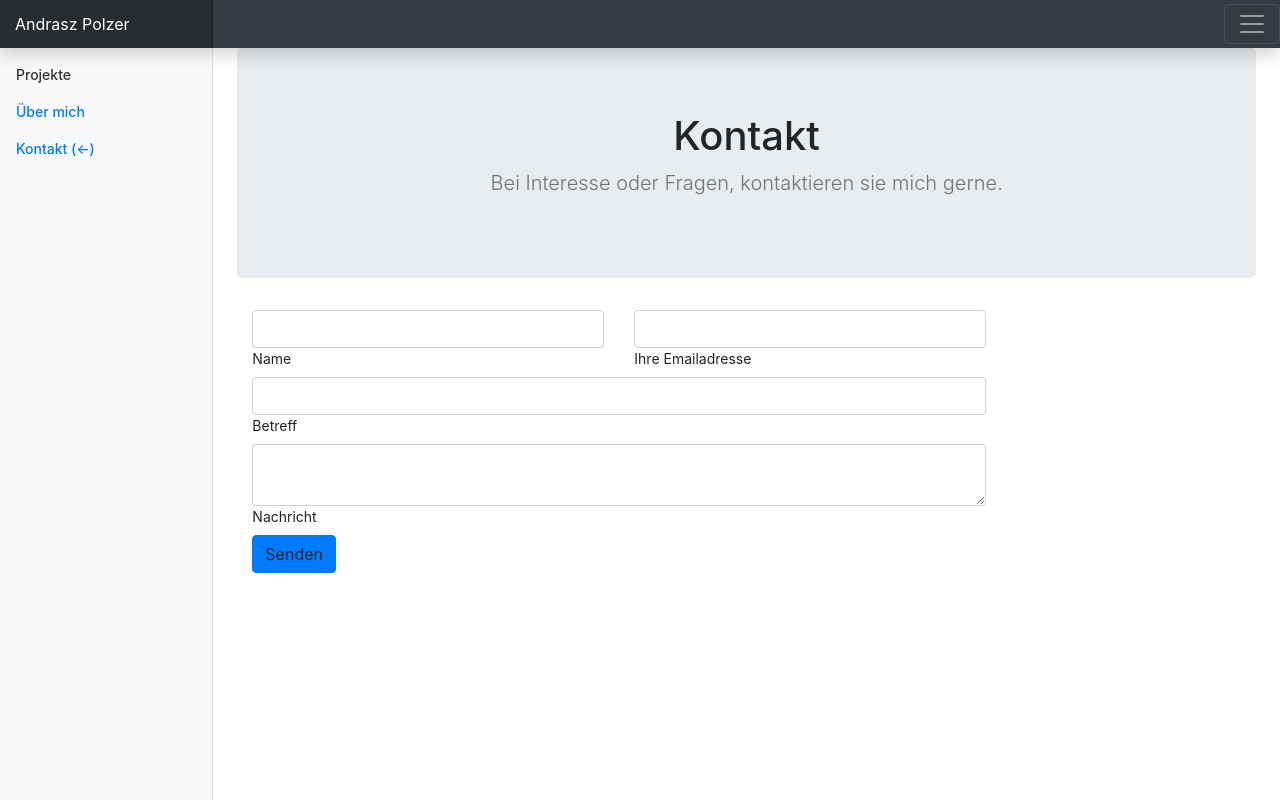
After one commit to Py10t/homepage, a Django app: page /contactme/ in a window 1280 px wide. The commit adds this page. Run offline with Django 3.2, Linux system fonts and the light colour scheme; some libraries are stand-ins or nearby versions.

Commit message:
fixes + contact

```diff
--- /dev/null
+++ b/index/templates/index/contact.html
@@ -0,0 +1,137 @@
+<!doctype html>
+{% load static %}
+<html lang="en">
+  <head>
+    <meta charset="utf-8">
+    <meta name="viewport" content="width=device-width, initial-scale=1, shrink-to-fit=no">
+    <meta name="description" content="">
+    <meta name="author" content="Andrasz Polzer">
+    <title>Andrasz Polzer</title>
+
+    <!-- Bootstrap core CSS -->
+<link href="{% static 'css/bootstrap.min.css' %}" rel="stylesheet">
+    <!-- Custom styles for template -->
+    <link href="{% static 'index/style.css' %}" rel="stylesheet">
+  </head>
+  <body>
+    <nav class="navbar navbar-dark fixed-top bg-dark flex-md-nowrap p-0 shadow">
+      <a class="navbar-brand col-sm-3 col-md-2 mr-0" href="{% url 'index:index' %}">Andrasz Polzer</a>
+    <button class="navbar-toggler" type="button" data-toggle="collapse" data-target="#navbarHeader" aria-controls="navbarHeader" aria-expanded="false" aria-label="Toggle navigation">
+      <span class="navbar-toggler-icon"></span>
+    </button>
+    </nav>
+    <!-- sidebar -->
+    <div class="container-fluid">
+      <div class="row">
+        <nav class="col-md-2 d-none d-md-block bg-light sidebar">
+          <div class="sidebar-sticky" id="#navbarHeader">
+            <ul class="nav flex-column">
+              <li class="nav-item">
+                <a class="nav-link" href="{% url 'index:index' %}">
+                  <span data-feather="home"></span>
+                  Projekte
+                </a>
+              </li>
+              <li class="nav-item">
+                <a class="nav-link active" href="{% url 'index:about' %}">
+                  Über mich
+                </a>
+              </li>
+              <li class="nav-item">
+                <a class="nav-link active" href="{% url 'index:contact' %}">
+                  Kontakt <span>(<-)</span>
+                </a>
+              </li>
+            </ul>
+          </div>
+        </nav>
+        <!-- main page -->
+        <main role="main" class="col-md-9 ml-sm-auto col-lg-10 px-4">
+          <section class="jumbotron text-center">
+            <div class="container">
+              <h1>Kontakt</h1>
+              <p class="lead text-muted">Bei Interesse oder Fragen, kontaktieren sie mich gerne.
+              </p>
+            </div>
+          </section>
+          <div class="container-fluid">
+            <!--Section: Contact v.2-->
+            <section class="mb-4">
+
+                <div class="row">
+
+                    <!--Grid column-->
+                    <div class="col-md-9 mb-md-0 mb-5">
+                        <form id="contact-form" name="contact-form" action="mail.php" method="POST">
+
+                            <!--Grid row-->
+                            <div class="row">
+
+                                <!--Grid column-->
+                                <div class="col-md-6">
+                                    <div class="md-form mb-0">
+                                        <input type="text" id="name" name="name" class="form-control">
+                                        <label for="name" class="">Name</label>
+                                    </div>
+                                </div>
+                                <!--Grid column-->
+
+                                <!--Grid column-->
+                                <div class="col-md-6">
+                                    <div class="md-form mb-0">
+                                        <input type="text" id="email" name="email" class="form-control">
+                                        <label for="email" class="">Ihre Emailadresse</label>
+                                    </div>
+                                </div>
+                                <!--Grid column-->
+
+                            </div>
+                            <!--Grid row-->
+
+                            <!--Grid row-->
+                            <div class="row">
+                                <div class="col-md-12">
+                                    <div class="md-form mb-0">
+                                        <input type="text" id="subject" name="subject" class="form-control">
+                                        <label for="subject" class="">Betreff</label>
+                                    </div>
+                                </div>
+                            </div>
+                            <!--Grid row-->
+
+                            <!--Grid row-->
+                            <div class="row">
+
+                                <!--Grid column-->
+                                <div class="col-md-12">
+
+                                    <div class="md-form">
+                                        <textarea type="text" id="message" name="message" rows="2" class="form-control md-textarea"></textarea>
+                                        <label for="message">Nachricht</label>
+                                    </div>
+
+                                </div>
+                            </div>
+                            <!--Grid row-->
+
+                        </form>
+
+                        <div class="text-center text-md-left">
+                            <a class="btn btn-primary" onclick="document.getElementById('contact-form').submit();">Senden</a>
+                        </div>
+                        <div class="status"></div>
+                    </div>
+                </div>
+
+            </section>
+            <!--Section: Contact v.2-->
+          </div>
+        </main>
+      </div>
+    </div>
+
+<script>
+
+</script>
+</body>
+</html>
--- a/index/urls.py
+++ b/index/urls.py
@@ -6,4 +6,5 @@ app_name = 'index'
 urlpatterns = [
     path('', views.index, name='index'),
     path('aboutme/', views.about, name='about'),
+    path('contactme/', views.contact, name='contact'),
     ]
--- a/index/views.py
+++ b/index/views.py
@@ -4,8 +4,10 @@ from django.http import HttpResponse
 import datetime
 
 def index(request):
-
     return render(request, 'index/index.html')
 
 def about(request):
     return render(request, 'index/about.html')
+
+def contact(request):
+    return render(request, 'index/contact.html')
```
Also changed, not shown: index/templates/index/about.html (+7 -3 lines), index/templates/index/index.html (+6 -1 lines).
